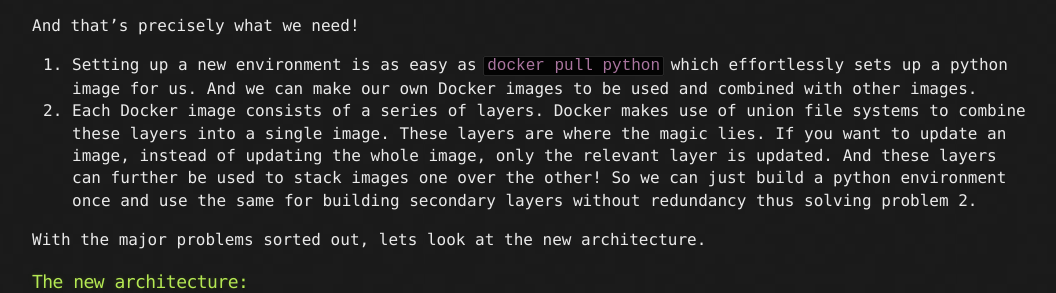
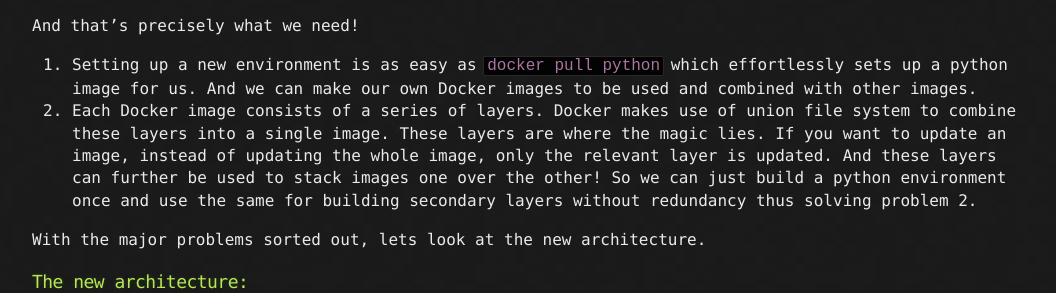
Before and after one commit to tocttou/tocttou.github.io, a Jekyll site: the page built from _posts/2015-11-07-dockerizing-a-ctf.md, in a window 1280 px wide and 900 px high, scrolled down 1524 px. Shown: the part 159-452 px from the top of the window, without its empty margins (108-1164 px from the left). Built offline with Jekyll 4.4.1, drawn with Linux system fonts in a browser that asks for light colours; nearby versions of some CDN libraries; comment, search, counter and statistics services are not loaded.

Commit message:
Update 2015-11-07-dockerizing-a-ctf.md

```diff
--- a/_posts/2015-11-07-dockerizing-a-ctf.md
+++ b/_posts/2015-11-07-dockerizing-a-ctf.md
@@ -45,7 +45,7 @@ The description on the [Docker](https://www.docker.com/what-docker) website read
 And that's precisely what we need!
 
 1. Setting up a new environment is as easy as `docker pull python` which effortlessly sets up a python image for us. And we can make our own Docker images to be used and combined with other images.
-2. Each Docker image consists of a series of layers. Docker makes use of union file systems to combine these layers into a single image. These layers are where the magic lies. If you want to update an image, instead of updating the whole image, only the relevant layer is updated. And these layers can further be used to stack images one over the other! So we can just build a python environment once and use the same for building secondary layers without redundancy thus solving problem 2.
+2. Each Docker image consists of a series of layers. Docker makes use of union file system to combine these layers into a single image. These layers are where the magic lies. If you want to update an image, instead of updating the whole image, only the relevant layer is updated. And these layers can further be used to stack images one over the other! So we can just build a python environment once and use the same for building secondary layers without redundancy thus solving problem 2.
 
 With the major problems sorted out, lets look at the new architecture.
 
```
